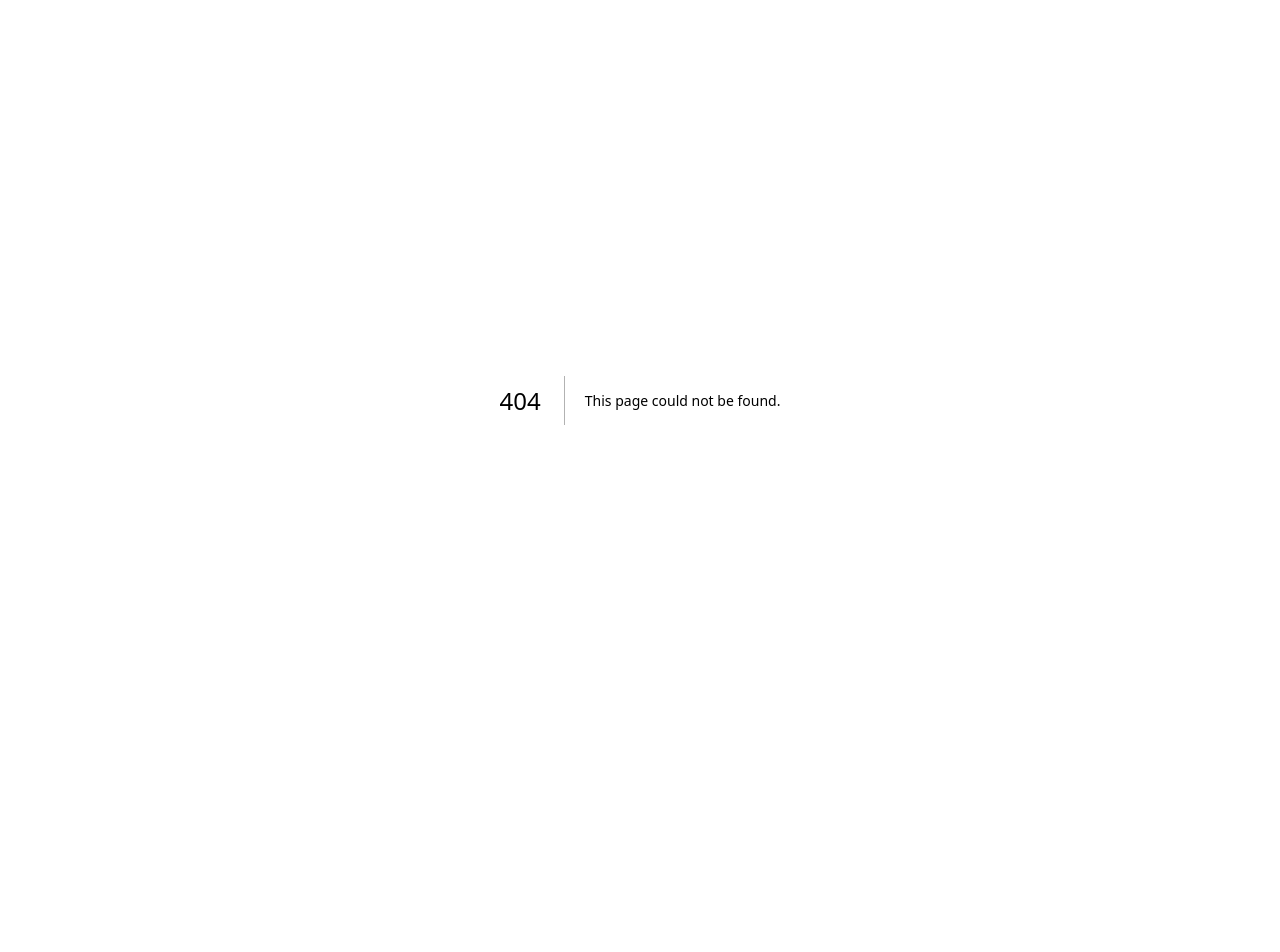
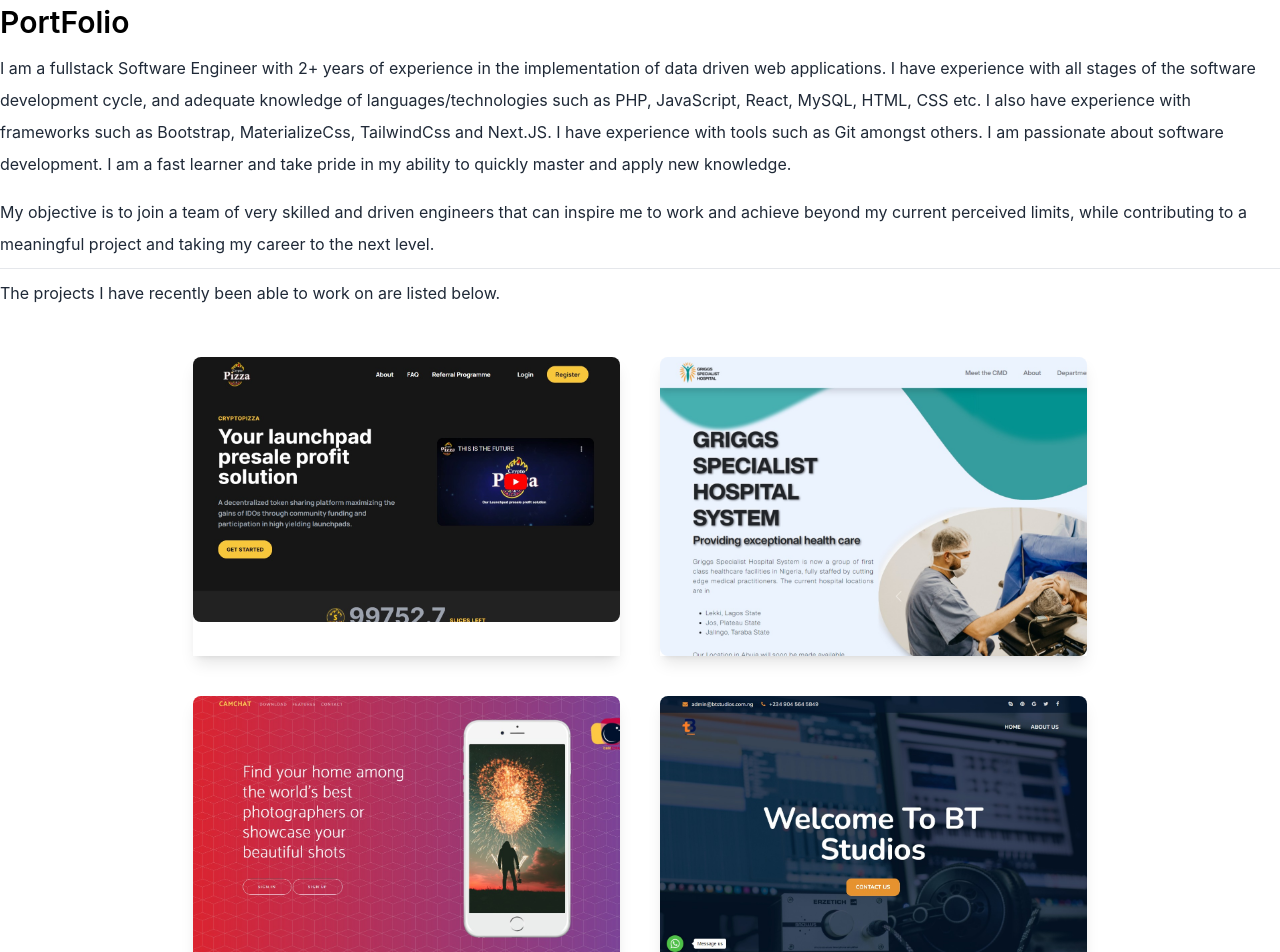
Before and after one commit to Kenechvkwv/Kenechvkwv-portfolio, a Next.js app: page /portfolioimages in a window 1280 px wide. Before the commit this address had no page. Shown: the top 952 px of the page. Before the commit the page ends 800 px from the top, so only its background shows below. Built offline with nearby package versions, Linux system fonts and the light colour scheme.

Commit message:
portfolio component seperated

```diff
--- a/pages/index.js
+++ b/pages/index.js
@@ -11,18 +11,8 @@ import kene from "../public/kene.png";
 import design from "../public/design.png";
 import code from "../public/code.png";
 import consulting from "../public/consulting.png";
-import web1 from "../public/web1.jpeg";
-import web2 from "../public/web2.jpeg";
-import web3 from "../public/web3.jpeg";
-import web4 from "../public/web4.jpeg";
+import PortfolioImages from "./portfolioimages";
 import { useState } from "react";
-
-{
-  /* <img
-                src="https://img.shields.io/badge/javascript-%23323330.svg?style=for-the-badge&logo=javascript&logoColor=%23F7DF1E"
-                alt=""
-              /> */
-}
 
 export default function Home() {
   const [darkMode, setDarkMode] = useState(true);
@@ -147,7 +137,7 @@ export default function Home() {
                           <input
                             type="text"
                             id="large-input"
-                            class="block p-4 w-full text-gray-700 bg-gray-200 rounded-lg border border-gray-300 sm:text-md focus:ring-teal-500 focus:border-teal-500 dark:bg-gray-200 dark:border-gray-600 dark:placeholder-gray-400 dark:text-gray-700 dark:focus:ring-teal-500 dark:focus:border-teal-500"
+                            class="block p-4 w-full text-gray-700 bg-gray-200 rounded-lg border border-gray-300 sm:text-md focus:ring-teal-500 focus:border-teal-500 dark:bg-gray-200 dark:border-gray-600 dark:placeholder-gray-400 dark:text-gray-700` dark:focus:ring-teal-500 dark:focus:border-teal-500"
                           />
                         </div>
 
@@ -288,74 +278,7 @@ export default function Home() {
         </section>
 
         {/* Portfolio Section */}
-        <section>
-          <div>
-            <h3 className="text-3xl py-1 font-semibold dark:text-gray-200">
-              PortFolio
-            </h3>
-            <p className="text-md py-2 leading-8 text-gray-800 dark:text-gray-400">
-              I am a fullstack Software Engineer with 2+ years of experience in
-              the implementation of data driven web applications. I have
-              experience with all stages of the software development cycle, and
-              adequate knowledge of languages/technologies such as PHP,
-              JavaScript, React, MySQL, HTML, CSS etc. I also have experience
-              with frameworks such as Bootstrap, MaterializeCss, TailwindCss and
-              Next.JS. I have experience with tools such as Git amongst others.
-              I am passionate about software development. I am a fast learner
-              and take pride in my ability to quickly master and apply new
-              knowledge.
-            </p>
-            <p className="text-md py-2 leading-8 text-gray-800 dark:text-gray-400">
-              My objective is to join a team of very skilled and driven
-              engineers that can inspire me to work and achieve beyond my
-              current perceived limits, while contributing to a meaningful
-              project and taking my career to the next level.
-            </p>
-            <hr />
-            <p className="text-md py-2 leading-8 text-gray-800 dark:text-gray-400">
-              The projects I have recently been able to work on are listed
-              below.
-            </p>
-          </div>
-          <div className="flex flex-col gap-10 py-10 lg:flex-row lg:flex-wrap justify-center">
-            <div className="basis-1/3 hover:-translate-y-1 hover:scale-110 duration-300">
-              <Image
-                src={web1}
-                className="rounded-lg object-cover"
-                width={"100%"}
-                height={"100%"}
-                layout="responsive"
-              />
-            </div>
-            <div className="basis-1/3 hover:-translate-y-1 hover:scale-110 duration-300">
-              <Image
-                src={web2}
-                className="rounded-lg object-cover"
-                width={"100%"}
-                height={"100%"}
-                layout="responsive"
-              />
-            </div>
-            <div className="basis-1/3 hover:-translate-y-1 hover:scale-110 duration-300">
-              <Image
-                src={web3}
-                className="rounded-lg object-cover"
-                width={"100%"}
-                height={"100%"}
-                layout="responsive"
-              />
-            </div>
-            <div className="basis-1/3 hover:-translate-y-1 hover:scale-110 duration-300">
-              <Image
-                src={web4}
-                className="rounded-lg object-cover"
-                width={"100%"}
-                height={"100%"}
-                layout="responsive"
-              />
-            </div>
-          </div>
-        </section>
+        <PortfolioImages />
       </main>
     </div>
   );
--- /dev/null
+++ b/pages/portfolioimages.jsx
@@ -0,0 +1,78 @@
+import Image from "next/image";
+import web1 from "../public/web1.jpeg";
+import web2 from "../public/web2.jpeg";
+import web3 from "../public/web3.jpeg";
+import web4 from "../public/web4.jpeg";
+
+export default function PortfolioImages() {
+  return (
+    <div>
+      <section>
+        <div>
+          <h3 className="text-3xl py-1 font-semibold dark:text-gray-200">
+            PortFolio
+          </h3>
+          <p className="text-md py-2 leading-8 text-gray-800 dark:text-gray-400">
+            I am a fullstack Software Engineer with 2+ years of experience in
+            the implementation of data driven web applications. I have
+            experience with all stages of the software development cycle, and
+            adequate knowledge of languages/technologies such as PHP,
+            JavaScript, React, MySQL, HTML, CSS etc. I also have experience with
+            frameworks such as Bootstrap, MaterializeCss, TailwindCss and
+            Next.JS. I have experience with tools such as Git amongst others. I
+            am passionate about software development. I am a fast learner and
+            take pride in my ability to quickly master and apply new knowledge.
+          </p>
+          <p className="text-md py-2 leading-8 text-gray-800 dark:text-gray-400">
+            My objective is to join a team of very skilled and driven engineers
+            that can inspire me to work and achieve beyond my current perceived
+            limits, while contributing to a meaningful project and taking my
+            career to the next level.
+          </p>
+          <hr />
+          <p className="text-md py-2 leading-8 text-gray-800 dark:text-gray-400">
+            The projects I have recently been able to work on are listed below.
+          </p>
+        </div>
+        <div className="flex flex-col gap-10 py-10 lg:flex-row lg:flex-wrap justify-center">
+          <div className="basis-1/3 hover:-translate-y-1 hover:scale-110 duration-300 shadow-lg dark:shadow-gray-600">
+            <Image
+              src={web1}
+              className="rounded-lg object-cover "
+              width={"100%"}
+              height={"100%"}
+              layout="responsive"
+            />
+          </div>
+          <div className="basis-1/3 hover:-translate-y-1 hover:scale-110 duration-300 shadow-lg dark:shadow-gray-600">
+            <Image
+              src={web2}
+              className="rounded-lg object-cover"
+              width={"100%"}
+              height={"100%"}
+              layout="responsive"
+            />
+          </div>
+          <div className="basis-1/3 hover:-translate-y-1 hover:scale-110 duration-300 shadow-lg dark:shadow-gray-600">
+            <Image
+              src={web3}
+              className="rounded-lg object-cover"
+              width={"100%"}
+              height={"100%"}
+              layout="responsive"
+            />
+          </div>
+          <div className="basis-1/3 hover:-translate-y-1 hover:scale-110 duration-300 shadow-lg dark:shadow-gray-60">
+            <Image
+              src={web4}
+              className="rounded-lg object-cover"
+              width={"100%"}
+              height={"100%"}
+              layout="responsive"
+            />
+          </div>
+        </div>
+      </section>
+    </div>
+  );
+}
```
